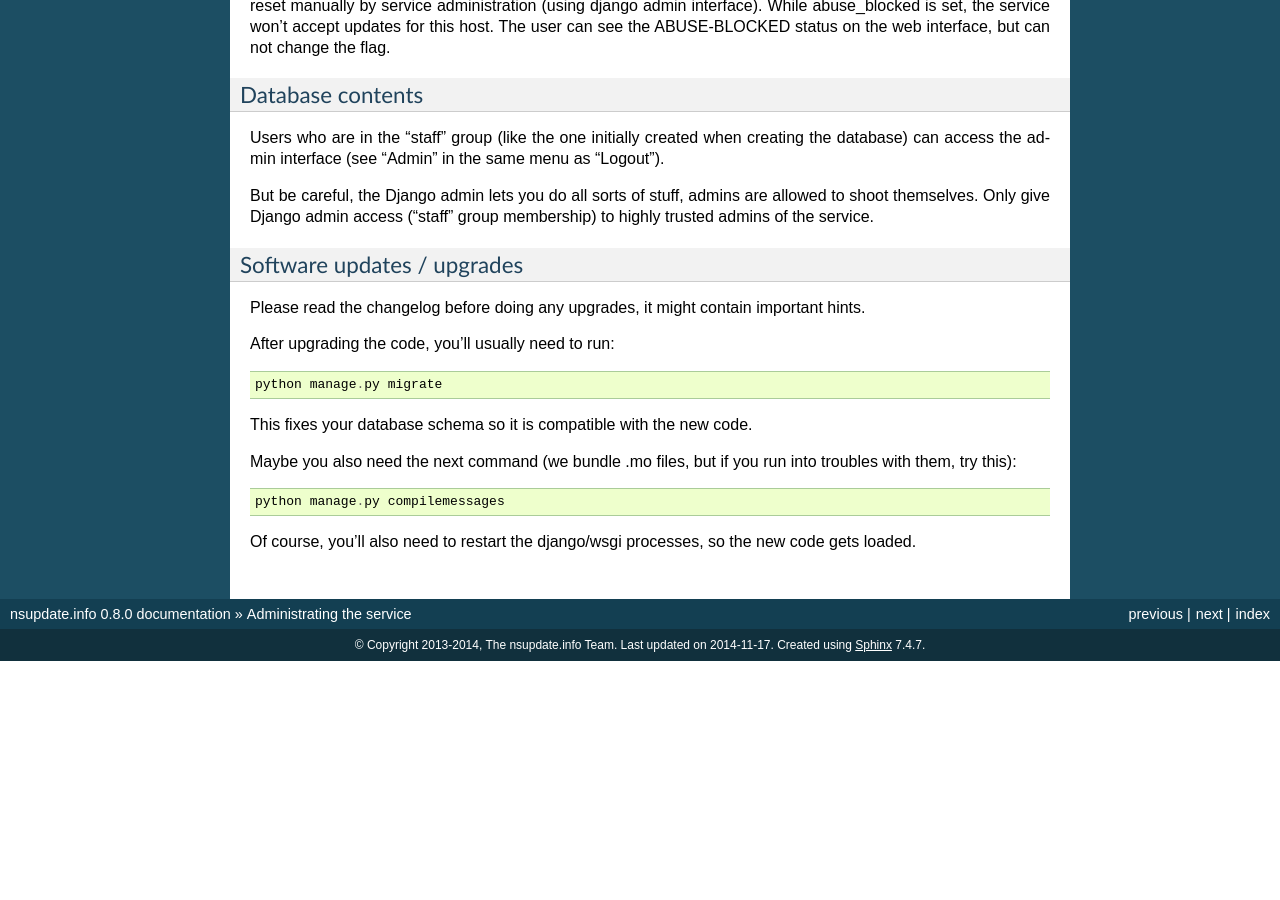
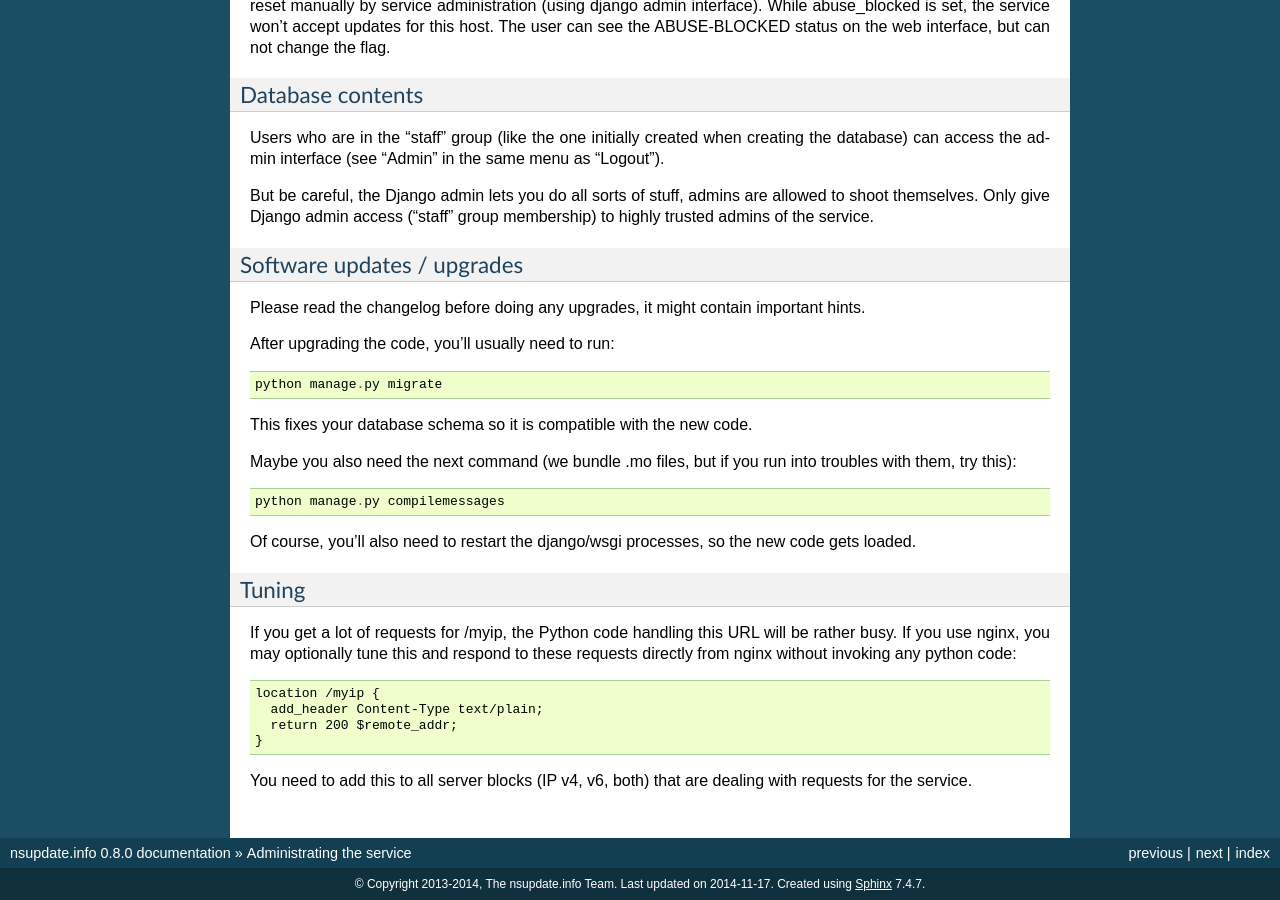
Before and after one commit to nsupdate-info/nsupdate.info, a Sphinx documentation site: the page built from docs/admin.rst, in a window 1280 px wide and 900 px high, scrolled down 5518 px. Built offline with Sphinx 7.4.7, drawn with Linux system fonts in a browser that asks for light colours; before the commit the page ends 6179 px from its top, so only the background shows below that.

Commit message:
add nginx /myip tuning hint to the admin docs

```diff
--- a/docs/admin.rst
+++ b/docs/admin.rst
@@ -371,3 +371,19 @@ troubles with them, try this)::
 
 Of course, you'll also need to restart the django/wsgi processes, so the new
 code gets loaded.
+
+
+Tuning
+------
+
+If you get a lot of requests for /myip, the Python code handling this URL will
+be rather busy. If you use nginx, you may optionally tune this and respond to
+these requests directly from nginx without invoking any python code::
+
+  location /myip {
+    add_header Content-Type text/plain;
+    return 200 $remote_addr;
+  }
+
+You need to add this to all server blocks (IP v4, v6, both) that are dealing
+with requests for the service.
```
